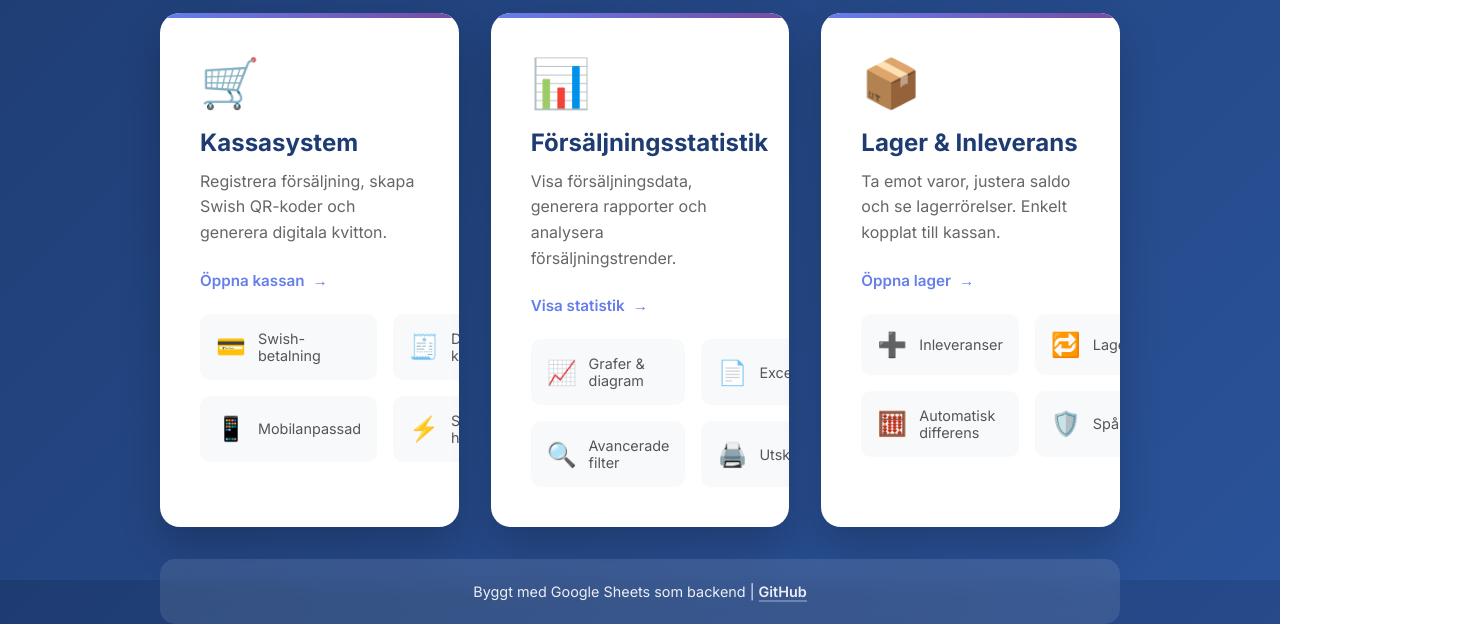
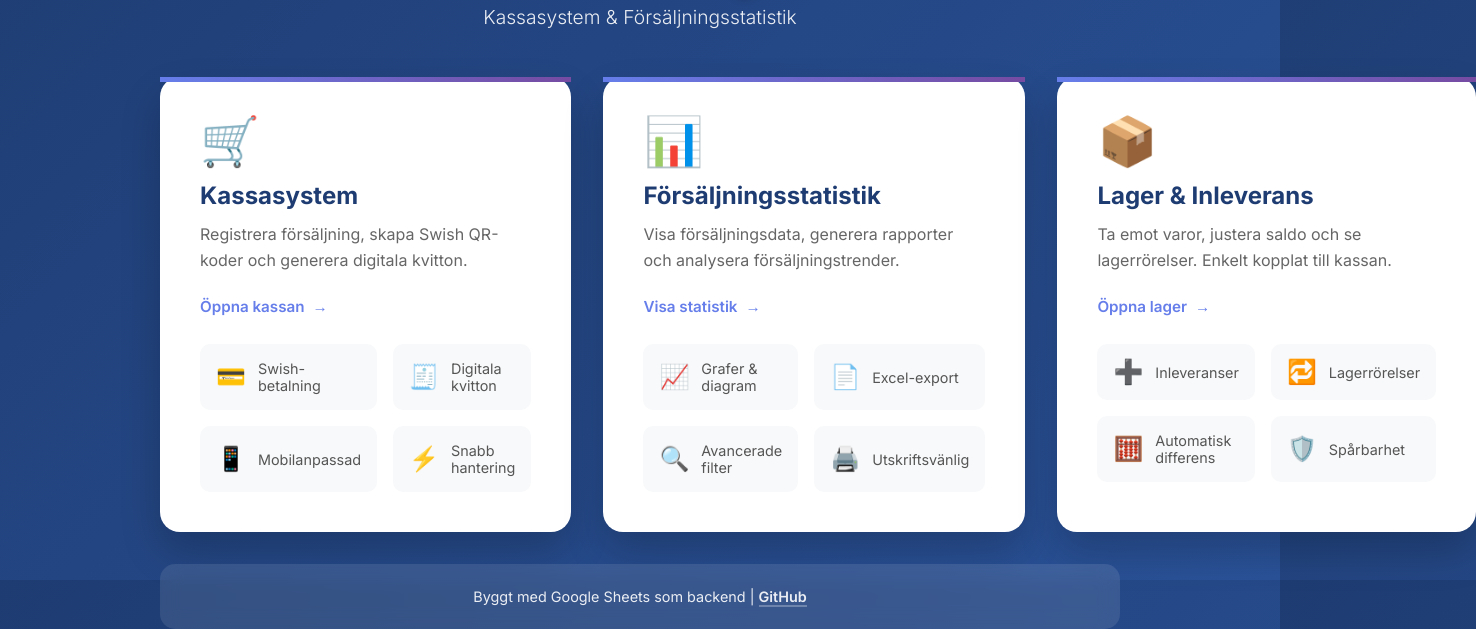
Before and after one commit to andersasplundberggren/easypay, a plain HTML site: page index.html in a window 1280 px wide. Shown: the part 220-849 px from the top of the page, 1476 px wide, since content can reach past the window. Drawn offline with Linux system fonts and the light colour scheme.

Commit message:
Update index.html

```diff
--- a/index.html
+++ b/index.html
@@ -11,9 +11,6 @@
   <link rel="preconnect" href="https://fonts.googleapis.com" />
   <link rel="preconnect" href="https://fonts.gstatic.com" crossorigin />
   <link href="https://fonts.googleapis.com/css2?family=Inter:wght@300;400;500;600;700;800&display=swap" rel="stylesheet" />
-
-  <!-- (Valfritt) Favicon -->
-  <!-- <link rel="icon" href="/favicon.ico" /> -->
 
   <style>
     * { box-sizing: border-box; margin: 0; padding: 0; }
@@ -34,14 +31,13 @@
       font-family: 'Inter', sans-serif;
       background: linear-gradient(135deg, var(--bg1) 0%, var(--bg2) 100%);
       min-height: 100vh;
-      display: flex;
-      align-items: center;
-      justify-content: center;
+      /* Viktigt: ta bort vertikal centrering så sidan får scrolla naturligt */
+      /* display:flex; align-items:center; justify-content:center;  <-- bort */
       padding: 20px;
       color: #111;
     }
 
-    .container { width: 100%; max-width: 960px; }
+    .container { width: 100%; max-width: 960px; margin: 0 auto; }
 
     header.header {
       text-align: center;
@@ -69,6 +65,8 @@
       grid-template-columns: repeat(3, 1fr);
       gap: 2rem;
       margin-bottom: 2rem;
+      /* Gör att alla kort sträcks lika högt men får växa efter innehåll */
+      align-items: stretch;
     }
 
     @media (max-width: 992px) {
@@ -91,9 +89,14 @@
       color: inherit;
       transition: transform 0.3s ease, box-shadow 0.3s ease;
       position: relative;
-      overflow: hidden;
+      /* Viktigt: låt innehållet synas även om det blir högt */
+      overflow: visible; /* tidigare hidden */
       outline: none;
-      display: block;
+
+      /* Gör korten flex-kolumner så innehåll kan rada upp sig naturligt */
+      display: flex;
+      flex-direction: column;
+      height: 100%;
     }
 
     .card::before {
@@ -119,6 +122,7 @@
 
     .card-icon {
       font-size: 3rem; margin-bottom: 1rem; display: block;
+      line-height: 1;
     }
 
     .card h2 {
@@ -129,11 +133,16 @@
     .card p {
       color: var(--muted);
       font-size: 1rem; line-height: 1.6; margin-bottom: 1.5rem;
+
+      /* Säkerställ att långa ord/emojis inte klipps */
+      overflow-wrap: anywhere;
+      word-break: break-word;
     }
 
     .card-link {
       display: inline-flex; align-items: center; gap: 0.5rem;
       color: #667eea; font-weight: 600; font-size: 0.95rem; text-decoration: none;
+      margin-bottom: 0.75rem;
     }
     .card-link::after { content: '→'; transition: transform 0.3s ease; }
     .card:hover .card-link::after { transform: translateX(5px); }
@@ -141,7 +150,8 @@
     .features {
       display: grid;
       grid-template-columns: 1fr 1fr;
-      gap: 1rem; margin-top: 1.5rem;
+      gap: 1rem; margin-top: 1rem;
+      /* Låt features följa med i flödet utan att pressa ut texten */
     }
     @media (max-width: 768px) {
       .features { grid-template-columns: 1fr; }
@@ -153,7 +163,7 @@
       font-size: 0.9rem; color: #555;
     }
 
-    .feature-icon { font-size: 1.5rem; flex-shrink: 0; }
+    .feature-icon { font-size: 1.5rem; flex-shrink: 0; line-height: 1; }
 
     footer.footer {
       background: rgba(255, 255, 255, 0.1);
@@ -172,7 +182,6 @@
     }
     .footer a:hover { border-bottom-color: white; }
 
-    /* Bättre fokussynlighet på länkar i footern */
     .footer a:focus-visible {
       outline: 3px solid rgba(255,255,255,0.8);
       outline-offset: 2px;
```
